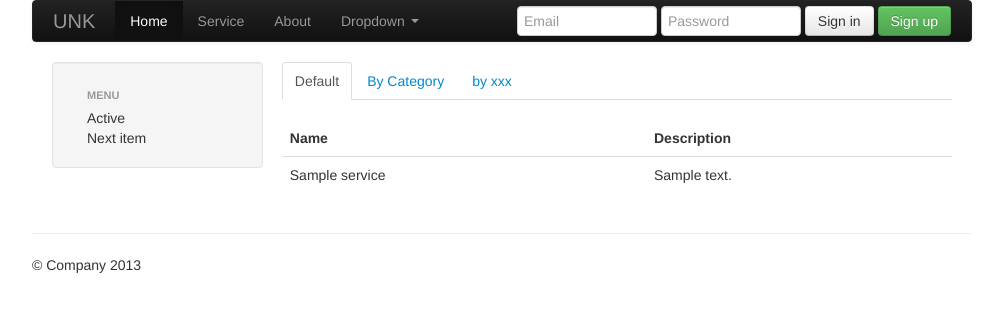
After one commit to stellatse/alpha, a Django app: page /s/list/ in a window 1280 px wide. The commit adds this page. Shown: the top 312 px of the page, without its empty margins (138-1141 px from the left). Run offline with Django 3.2, Linux system fonts and the light colour scheme; tables that the repository leaves empty hold one stand-in row (values such as "Sample post"); parts of the project's set-up code (start-up, migrations or seed data) failed here and were passed over; some libraries are stand-ins or nearby versions.

Commit message:
Add service template

```diff
--- a/templates/unk/base.html
+++ b/templates/unk/base.html
@@ -35,7 +35,7 @@ $(function() {
   </div>
 
 		<form class="form-horizontal uniForm" id="reg" method="POST"
-		  action="/registration/reg/" >
+		  action="{% url 'register' %}" >
 		  {% csrf_token %}
       <div class="modal-body">
         {% load crispy_forms_tags %}
--- a/templates/unk/navigator.html
+++ b/templates/unk/navigator.html
@@ -5,8 +5,8 @@
 			<div class="nav-collapse collapse">
 				<ul class="nav">
 					<li class="active"><a href="/">Home</a></li>
+					<li><a href="{% url 'service_list' %}">Service</a>
 					<li><a href="#about">About</a></li>
-					<li><a href="#contact">Contact</a></li>
 					<li class="dropdown"><a href="#" class="dropdown-toggle"
 						data-toggle="dropdown">Dropdown <b class="caret"></b></a>
 						<ul class="dropdown-menu">
--- /dev/null
+++ b/templates/unk/services/service_list.html
@@ -0,0 +1,39 @@
+{% extends "unk/base.html" %} {% block content %}
+<div class="container-fluid">
+	<div class="row-fluid">
+		<div class="span3">
+			<div class="well sidebar-nav">
+				<ul class="nav nav-list">
+					<li class="nav-header">menu</li>
+					<li class="active">Active</li>
+					<li>Next item</li>
+				</ul>
+			</div>
+		</div>
+		<div class="span9">
+			<ul class="nav nav-tabs">
+				<li class="active"><a href="#">Default</a></li>
+				<li><a href="#">By Category</a></li>
+				<li><a href="#">by xxx</a></li>
+			</ul>
+			<table class="table table-hover">
+				<thead>
+					<tr>
+						<th>Name</th>
+						<th>Description</th>
+					</tr>
+				</thead>
+				<tbody>
+					{% for service in services %}
+					<tr>
+						<td>{{ service.name }}</td>
+						<td>{{ service.description }}</td>
+					</tr>
+					{% endfor %}
+				</tbody>
+			</table>
+		</div>
+	</div>
+</div>
+
+{% endblock %}
--- a/unk/task/models.py
+++ b/unk/task/models.py
@@ -39,11 +39,13 @@ class Currency(models.Model):
 	name = models.CharField(max_length=20)
 	code = models.CharField(max_length=3)
 	symbol = models.CharField(max_length=5)
-	def __init__(self, name, code, symbol):
-		super(Currency, self).__init__()
-		self.name = name
-		self.code = code
-		self.symbol = symbol
+#	def __init__(self, name, code, symbol):
+#		super(Currency, self).__init__()
+#		self.name = name
+#		self.code = code
+#		self.symbol = symbol
+	def __unicode__(self):
+		return self.name
 
 
 class Service(models.Model):
@@ -57,6 +59,9 @@ class Service(models.Model):
 	commit_time_from = models.IntegerField()
 	commit_time_to = models.IntegerField()
 	parameter = models.ForeignKey(Parameter)
+
+	def __unicode__(self):
+		return self.name
 
 class Task(models.Model):
 	"""Task all"""
--- a/unk/task/views.py
+++ b/unk/task/views.py
@@ -1,20 +1,16 @@
-from django.shortcuts import render, redirect
-from django.contrib.auth.models import User
-from django.contrib.auth import authenticate
-import json
-from django.core.context_processors import csrf
-from unk.registration.models import Customer, Country, TimeZone, CustomerType
+from django.shortcuts import render
+from django.contrib.auth.decorators import login_required
 from unk.task.models import Service
-import pytz
-from django.contrib.auth.decorators import login_required
 
 def service_list(request):
 	services = Service.objects.all()
-	context = {'services': services}
-	return render(request, 'unk/service_list.html', context)
+	context = {
+		'services': services
+	}
+	return render(request, 'unk/services/service_list.html', context)
 
 @login_required
 def order_service(request):
 	services = Service.objects.all()
 	context = {'services': services}
-	return render(request, 'unk/service_list.html', context)
+	return render(request, 'unk/services/service_list.html', context)
```
Also changed, not shown: unk/task/admin.py (+4 -3 lines).
